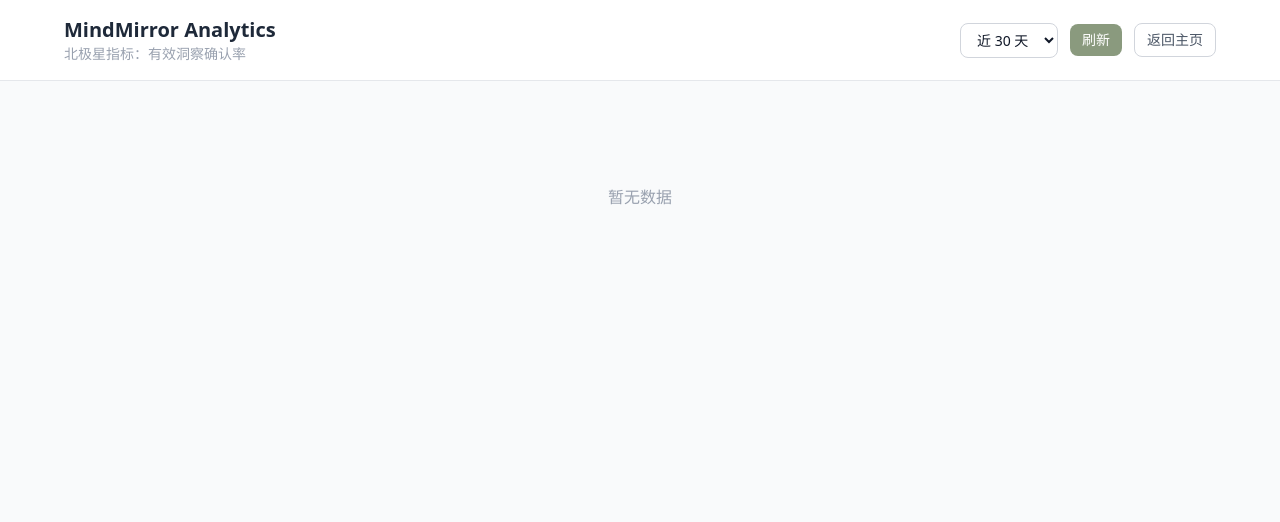
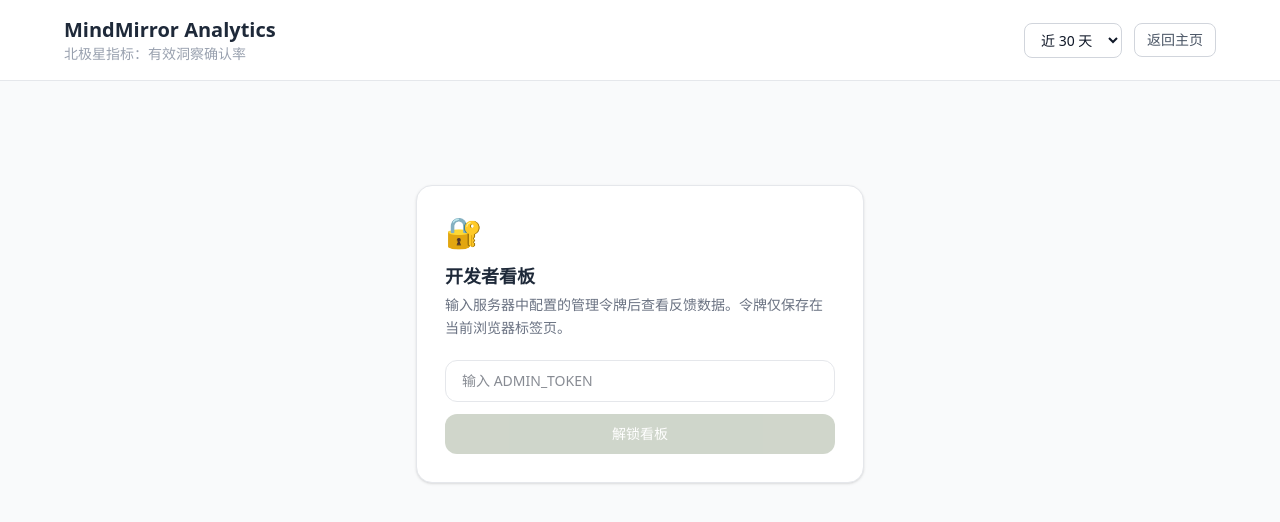
Before and after one commit to HaeMarcus/MindMirror, a Next.js app in the folder frontend/: page /analytics in a window 1280 px wide. Shown: the top 522 px of the page. Built offline with nearby package versions, Linux system fonts and the light colour scheme; no server answers.

Commit message:
fix: restore protected analytics dashboard (#2)

```diff
--- a/frontend/app/analytics/page.tsx
+++ b/frontend/app/analytics/page.tsx
@@ -1,6 +1,6 @@
 "use client";
 
-import { useState, useEffect, useCallback } from "react";
+import { FormEvent, useEffect, useState } from "react";
 import dynamic from "next/dynamic";
 import { getAnalytics, type AnalyticsData } from "@/lib/api";
 
@@ -9,20 +9,59 @@ const AnalyticsDashboard = dynamic(() => import("@/components/AnalyticsDashboard
 export default function AnalyticsPage() {
   const [data, setData] = useState<AnalyticsData | null>(null);
   const [days, setDays] = useState(30);
-  const [loading, setLoading] = useState(true);
+  const [loading, setLoading] = useState(false);
+  const [token, setToken] = useState("");
+  const [tokenInput, setTokenInput] = useState("");
+  const [error, setError] = useState("");
 
-  const load = useCallback(async () => {
+  useEffect(() => {
+    const savedToken = sessionStorage.getItem("mm_admin_token") || "";
+    if (savedToken) {
+      setTokenInput(savedToken);
+      setToken(savedToken);
+    }
+  }, []);
+
+  useEffect(() => {
+    if (!token) return;
+
+    let cancelled = false;
     setLoading(true);
-    try {
-      const d = await getAnalytics(days);
-      setData(d);
-    } catch {
-      // silently fail
-    }
-    setLoading(false);
-  }, [days]);
+    setError("");
 
-  useEffect(() => { load(); }, [load]);
+    getAnalytics(days, token)
+      .then((result) => {
+        if (!cancelled) setData(result);
+      })
+      .catch((err: Error) => {
+        if (cancelled) return;
+        setData(null);
+        setError(err.message);
+        sessionStorage.removeItem("mm_admin_token");
+        setToken("");
+      })
+      .finally(() => {
+        if (!cancelled) setLoading(false);
+      });
+
+    return () => { cancelled = true; };
+  }, [days, token]);
+
+  const unlock = (event: FormEvent<HTMLFormElement>) => {
+    event.preventDefault();
+    const nextToken = tokenInput.trim();
+    if (!nextToken) return;
+    sessionStorage.setItem("mm_admin_token", nextToken);
+    setToken(nextToken);
+  };
+
+  const lock = () => {
+    sessionStorage.removeItem("mm_admin_token");
+    setToken("");
+    setTokenInput("");
+    setData(null);
+    setError("");
+  };
 
   return (
     <div className="min-h-screen bg-gray-50">
@@ -43,12 +82,14 @@ export default function AnalyticsPage() {
               <option value={90}>近 90 天</option>
               <option value={365}>全部</option>
             </select>
-            <button
-              onClick={load}
-              className="px-3 py-1.5 text-sm rounded-lg bg-[#8a9a7e] text-white hover:bg-[#7a8a6e] transition-colors"
-            >
-              刷新
-            </button>
+            {token && (
+              <button
+                onClick={lock}
+                className="px-3 py-1.5 text-sm rounded-lg border border-gray-300 text-gray-600 hover:bg-gray-50 transition-colors"
+              >
+                锁定看板
+              </button>
+            )}
             <a
               href="/"
               className="px-3 py-1.5 text-sm rounded-lg border border-gray-300 text-gray-600 hover:bg-gray-50 transition-colors"
@@ -60,12 +101,38 @@ export default function AnalyticsPage() {
       </header>
 
       <main className="max-w-6xl mx-auto px-6 py-6">
-        {loading ? (
+        {!token ? (
+          <div className="max-w-md mx-auto mt-20 rounded-2xl border border-gray-200 bg-white p-7 shadow-sm">
+            <div className="text-3xl mb-3">🔐</div>
+            <h2 className="text-lg font-semibold text-gray-800">开发者看板</h2>
+            <p className="mt-1 text-sm leading-relaxed text-gray-500">
+              输入服务器中配置的管理令牌后查看反馈数据。令牌仅保存在当前浏览器标签页。
+            </p>
+            <form onSubmit={unlock} className="mt-5 space-y-3">
+              <input
+                type="password"
+                autoComplete="current-password"
+                value={tokenInput}
+                onChange={(event) => setTokenInput(event.target.value)}
+                placeholder="输入 ADMIN_TOKEN"
+                className="w-full rounded-xl border border-gray-200 px-4 py-2.5 text-sm focus:border-[#8a9a7e] focus:outline-none"
+              />
+              {error && <p className="text-sm text-red-500">{error}</p>}
+              <button
+                type="submit"
+                disabled={!tokenInput.trim()}
+                className="w-full rounded-xl bg-[#8a9a7e] px-4 py-2.5 text-sm font-medium text-white transition-colors hover:bg-[#7a8a6e] disabled:cursor-not-allowed disabled:opacity-40"
+              >
+                解锁看板
+              </button>
+            </form>
+          </div>
+        ) : loading ? (
           <div className="text-center py-20 text-gray-400">加载中...</div>
         ) : data ? (
           <AnalyticsDashboard data={data} />
         ) : (
-          <div className="text-center py-20 text-gray-400">暂无数据</div>
+          <div className="text-center py-20 text-gray-400">看板加载失败</div>
         )}
       </main>
     </div>
--- a/frontend/lib/api.ts
+++ b/frontend/lib/api.ts
@@ -201,8 +201,14 @@ export interface AnalyticsData {
   }[];
 }
 
-export async function getAnalytics(days: number = 30): Promise<AnalyticsData> {
-  const res = await fetch(`${API_BASE}/analytics?days=${days}`);
+export async function getAnalytics(days: number = 30, adminToken: string): Promise<AnalyticsData> {
+  const res = await fetch(`${API_BASE}/analytics?days=${days}`, {
+    headers: { "X-Admin-Token": adminToken },
+    cache: "no-store",
+  });
+  if (!res.ok) {
+    throw new Error(res.status === 404 ? "管理令牌无效" : "看板加载失败");
+  }
   return res.json();
 }
 
```
